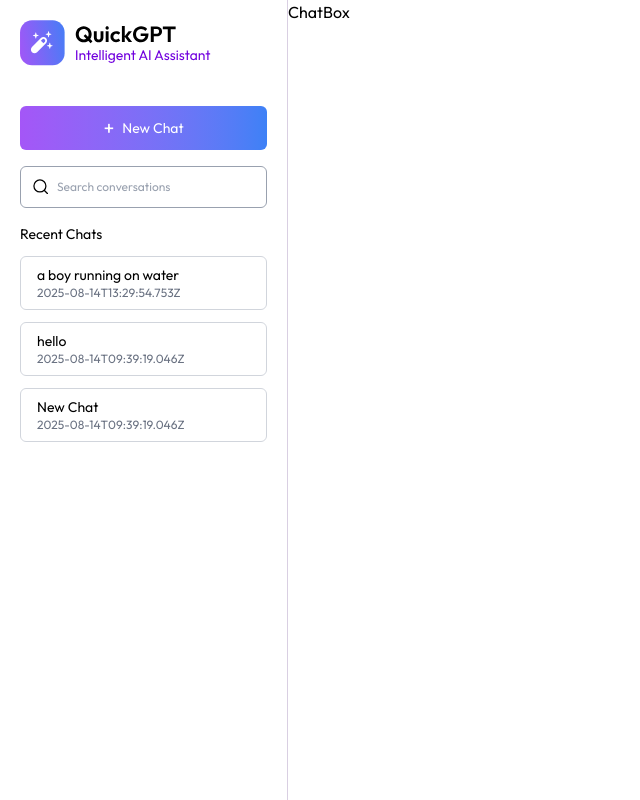
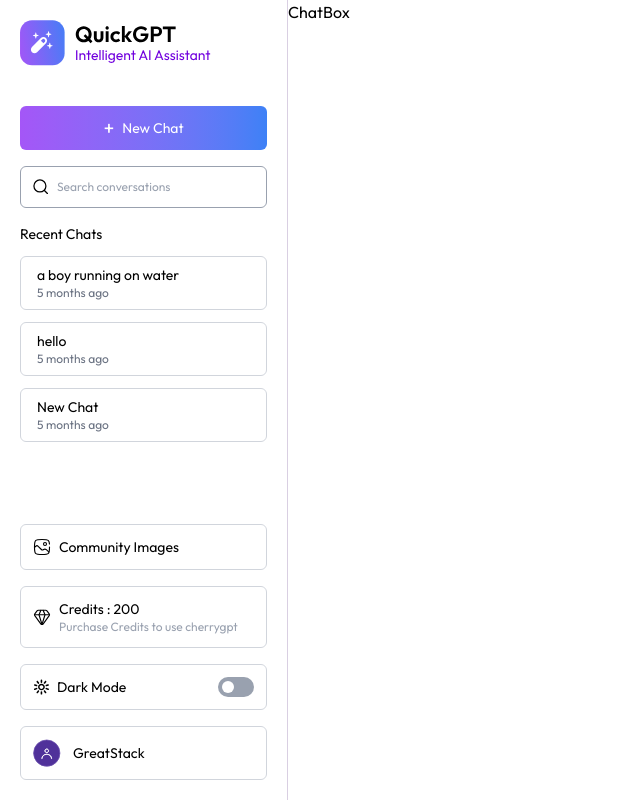
Before and after one commit to prathamkun/Cherry-GPT, a React (Vite) app in the folder client/: page / in a window 1280 px wide. Shown: the whole page, without its empty margins (0-640 px from the left). Built offline with nearby package versions, Linux system fonts and the light colour scheme.

Commit message:
sidebar , user , credits, dark mode, community images

```diff
--- a/client/src/components/Sidebar.jsx
+++ b/client/src/components/Sidebar.jsx
@@ -1,7 +1,7 @@
 import React, { useState } from 'react'
 import { useAppContext } from '../context/AppContext'
 import { assets } from '../assets/assets'
-
+import moment from 'moment'
 
 
 
@@ -9,7 +9,7 @@
 
 const Sidebar = () => {
 
-    const {chats, setSelectedChat, theme, setTheme, user} = useAppContext()
+    const {chats, setSelectedChat, theme, setTheme, user, navigate} = useAppContext()
     const [search, setSearch] = useState('')
 
   return (
@@ -52,7 +52,7 @@
                             {chat.messages.length > 0 ? chat.messages[0].content.slice(0,32) : chat.name}
                         </p>
                         <p className='text-xs text-gray-500 dark:text-[#B1A6C0]'>
-                            {chat.updatedAt}
+                            {moment(chat.updatedAt).fromNow()}
                         </p>
                     </div>
                     <img src={assets.bin_icon} className='hidden group-hover:block w-4 cursor-pointer not-dark:invert' alt="" />
@@ -62,6 +62,53 @@
              ))
         }
       </div>
+
+
+      {/*Community Images */}
+      <div onclick={()=>{navigate('/community')}} className='flex items-center gap-2 p-3 mt-4 border border-gray-300 dark:border-white/15 rounded-md cursor-pointer hover:scale-103 transition-all'>
+        <img src={assets.gallery_icon} className='w-4.5 not-dark:invert' alt="" />
+        <div className='flex flex-col text-sm'>
+          <p>Community Images</p>
+        </div>
+      </div>
+
+
+
+      {/* Credit Purchased Option */}
+      <div onclick={()=>{navigate('/credits')}} className='flex items-center gap-2 p-3 mt-4 border border-gray-300 dark:border-white/15 rounded-md cursor-pointer hover:scale-103 transition-all'>
+        <img src={assets.diamond_icon} className='w-4.5 dark:invert' alt="" />
+        <div className='flex flex-col text-sm'>
+          <p>Credits : {user?.credits}</p>
+          <p className='text-xs text-gray-400'>Purchase Credits to use cherrygpt</p>
+        </div>
+      </div>
+
+
+      {/* Dark Mode Toggle */}
+      <div  className='flex items-center justify-between gap-2 p-3 mt-4 border border-gray-300 dark:border-white/15 rounded-md'>
+
+        <div className='flex items-center gap-2 text-sm'>
+          <img src={assets.theme_icon} className='w-4 not-dark:invert' alt="" />
+          <p>Dark Mode</p>
+        </div>
+        <label className='relative inline-flex cursor-pointer'>
+          <input onChange={()=> setTheme(theme === 'dark' ? 'light' : 'dark')} type="checkbox" className='sr-only peer' checked={theme === 'dark'}/>
+          <div className='w-9 h-5 bg-gray-400 rounded-full peer-checked:bg-purple-600 transition-all'>
+
+          </div>
+          <span className='absolute left-1 top-1 w-3 h-3 bg-white rounded-full transition-transform peer-checked:translate-x-4'></span>
+        </label>
+      </div>
+      {/* User Account */}
+      <div  className='flex items-center gap-3 p-3 mt-4 border border-gray-300 dark:border-white/15 rounded-md cursor-pointer group'>
+        <img src={assets.user_icon} className='w-7 rounded-full' alt="" />
+        <p className ='flex-1 text-sm dark:text-primary truncate'>{user ? user.name : 'Login your account'}</p>
+        {user && <img src={assets.logout_icon} className='h-5 cursor-pointer hidden not-dark:invert group-hover:block'/>}
+      </div>
+
+      <img src={assets.close_icon} className='absolute top-3 right-3 w-5 h-5 cursor-pointer md:hidden not-dark:invert' alt="" />
+
+
     </div>
   )
 }
--- a/client/src/context/AppContext.jsx
+++ b/client/src/context/AppContext.jsx
@@ -31,6 +31,7 @@
         }else{
             document.documentElement.classList.remove('dark');
         }
+        localStorage.setItem('theme', theme)
     },[theme])
 
     useEffect(()=>{
@@ -51,7 +52,7 @@
 
     const value = {
         navigate, user, setUser, fetchUser, chats, setChats,
-        selectedChat, setSelectedChat, theme
+        selectedChat, setSelectedChat, theme , setTheme
     }
 
 
```
